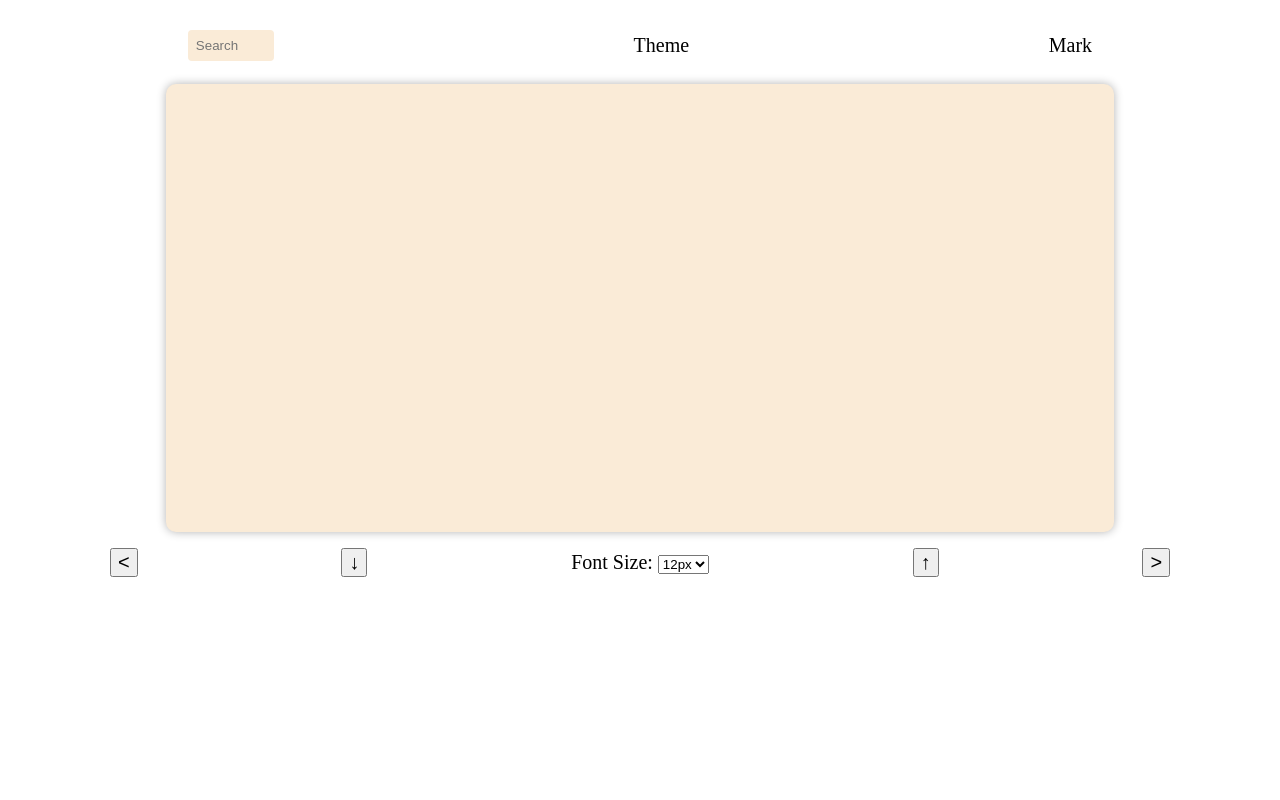
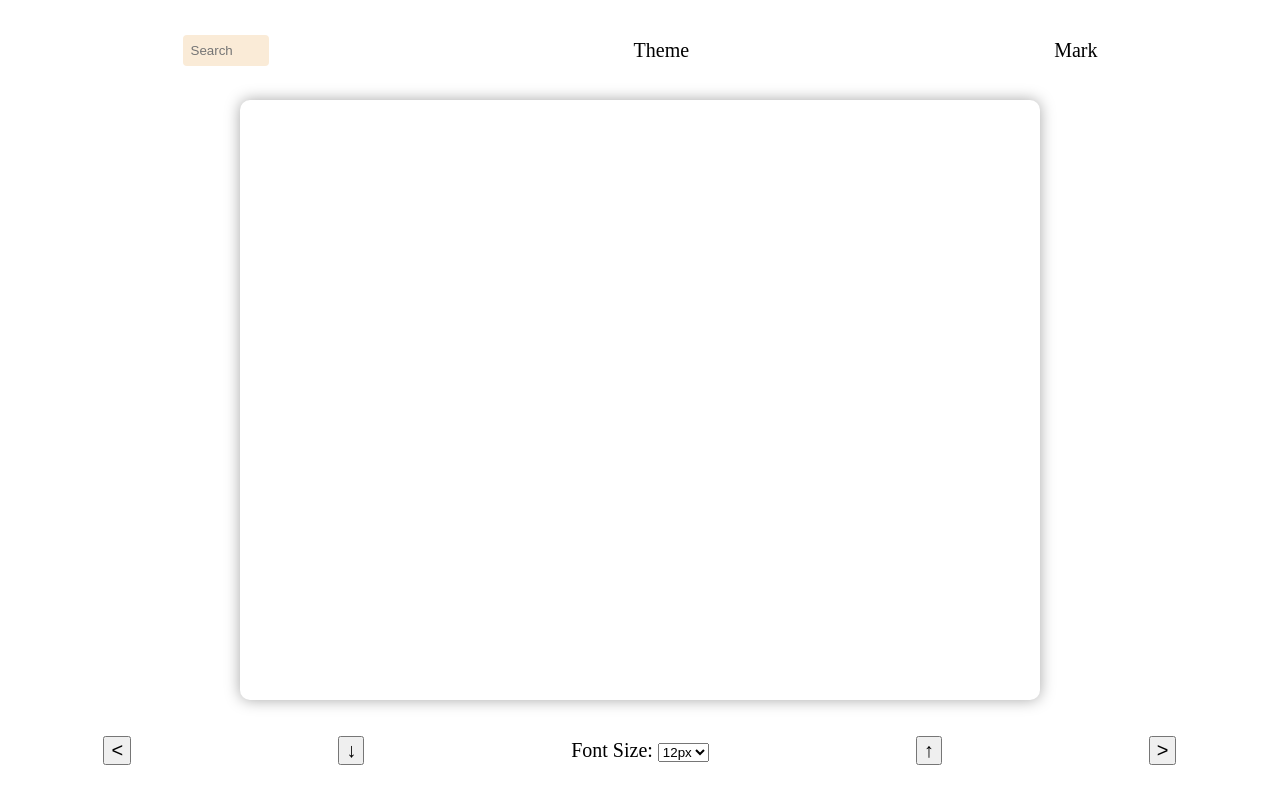
Before and after one commit to Elizaveta696/BookWebPage, a plain HTML site: page index.html in a window 1280 px wide. Drawn offline with Linux system fonts and the light colour scheme.

Commit message:
Responsive design implemented

```diff
--- a/style.css
+++ b/style.css
@@ -1,3 +1,7 @@
+body{
+    margin: 0px;
+}
+
 .main-container{
     margin: 0px;
     padding: 0px;
@@ -5,14 +9,16 @@
     flex-direction: column;
     align-items: center;
     font-size: 20px;
+    height: 100vh;
 }
 
 .nav-container1{
     width: 100%;
+    height: 12.5%;
     display: flex;
     justify-content: space-around;
     align-items: center;
-    padding: 0.4rem;
+
 
 }
 
@@ -26,10 +32,11 @@
 
 .nav-container2{
     width: 100%;
+    height: 12.5%;
     display: flex;
     justify-content: space-around;
     align-items: center;
-    padding-top: 1rem;
+
 
 }
 .nav-container2 button{
@@ -38,9 +45,32 @@
 }
 
 #bookpage-container{
-    background-color:antiquewhite;
-    width: 75%;
-    height: 28rem;
+
+
+    height: 75%;
     border-radius: 10px;
-    box-shadow: 0 0 10px rgba(0, 0, 0, 0.3);
+    box-shadow: 0 0 15px rgba(0, 0, 0, 0.35);
 }
+@media(min-width:945px){
+    #bookpage-container{
+        width: 50rem;
+    }
+}
+
+@media(max-width:945px) and (min-width:701px){
+    #bookpage-container{
+        width: 40rem;
+    }
+}
+
+@media(max-width:701px) and (min-width:570px){
+    #bookpage-container{
+        width: 30rem;
+    }
+}
+
+@media(max-width:570px) and (min-width:500px){
+    #bookpage-container{
+        width: 20rem;
+    }
+}
```
